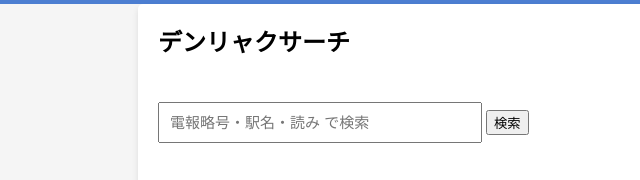
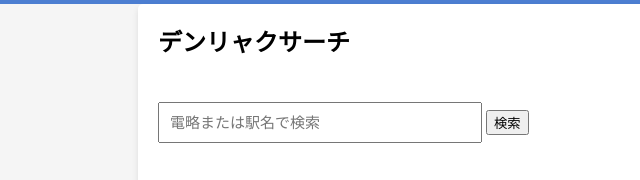
Before and after one commit to Mei8n/denryakusearch, a plain HTML site: page index.html in a window 1280 px wide. Shown: the top 180 px of the page, 182-822 px from the left. Drawn offline with Linux system fonts and the light colour scheme.

Commit message:
Update index.html

```diff
--- a/index.html
+++ b/index.html
@@ -17,7 +17,7 @@
                 <h1>デンリャクサーチ</h1>
             </header>
             <main>
-                <input type="text" id="searchBox" placeholder="電報略号・駅名・読み で検索">
+                <input type="text" id="searchBox" placeholder="電略または駅名で検索">
                 <button id="searchButton">検索</button>
                 <div id="resultArea"></div>
                 <script src="script.js"></script>
```
